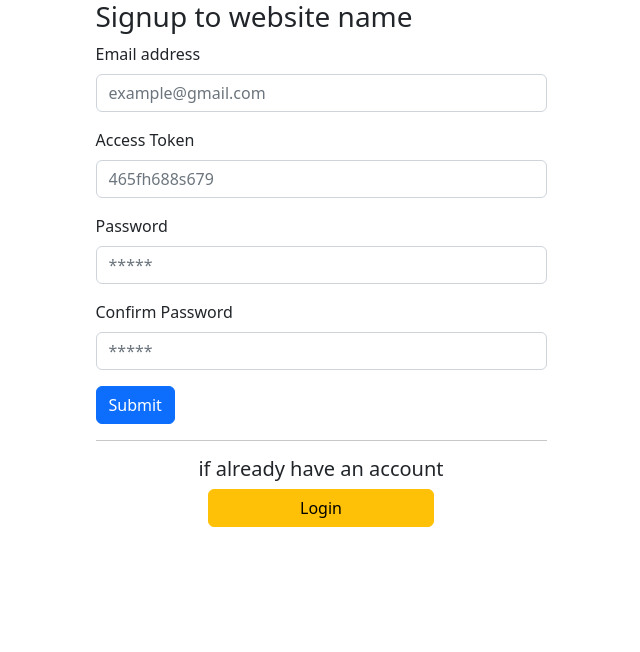
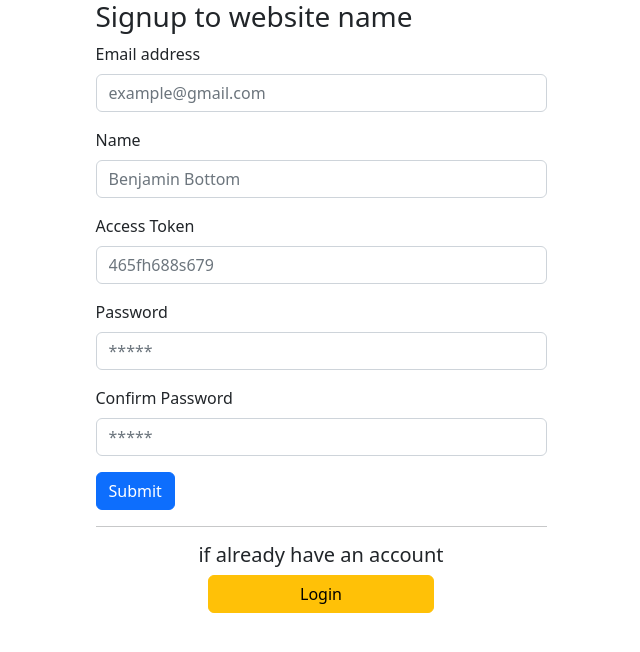
Before and after one commit to obeidarash/scam, a Django app: page /signup in a window 1280 px wide. Shown: the top 652 px of the page, without its empty margins (319-959 px from the left). Run offline with Django 4.2, Linux system fonts and the light colour scheme; parts of the project's set-up code (start-up, migrations or seed data) failed here and were passed over; some libraries are stand-ins or nearby versions.

Commit message:
add fullname to register from

```diff
--- a/templates/shared/navbar.html
+++ b/templates/shared/navbar.html
@@ -31,7 +31,7 @@
                     <ul class="dropdown-menu" aria-labelledby="navbarDropdownMenuLink">
                         <li><a class="dropdown-item" href="{% url 'users:profile' %}">Profile</a></li>
                         <li><a class="dropdown-item" href="{% url 'core:manifest' %}" target="_blank">Manifest</a></li>
-                        <li><a class="dropdown-item" href="#">Another action</a></li>
+                        <li><a class="dropdown-item" href="{% url 'core:contact' %}">Contact Us</a></li>
                         <li><a class="dropdown-item text-danger" href="{% url 'users:logout' %}">Exit</a></li>
                     </ul>
                 </li>
--- a/templates/users/signup.html
+++ b/templates/users/signup.html
@@ -22,6 +22,15 @@
                     {{ register_form.email|add_error_class:"is-invalid" }}
                     {% for error in register_form.email.errors %}
                         <div id="{{ register_form.email.id_for_label }}" class="invalid-feedback">
+                            {{ error }}
+                        </div>
+                    {% endfor %}
+                </div>
+                <div class="mb-3">
+                    <label for="{{ register_form.fullname.id_for_label }}" class="form-label">Name</label>
+                    {{ register_form.fullname|add_error_class:"is-invalid" }}
+                    {% for error in register_form.fullname.errors %}
+                        <div id="{{ register_form.fullname.id_for_label }}" class="invalid-feedback">
                             {{ error }}
                         </div>
                     {% endfor %}
--- a/users/forms.py
+++ b/users/forms.py
@@ -80,14 +80,14 @@ class RegisterForm(forms.Form):
         }
     ))
 
-    # fullname = forms.CharField(widget=forms.TextInput(
-    #     attrs={
-    #         'placeholder': 'Benjamin Bottom',
-    #         'name': 'fullname',
-    #         'id': 'fullname',
-    #         'class': 'form-control'
-    #     }
-    # ))
+    fullname = forms.CharField(widget=forms.TextInput(
+        attrs={
+            'placeholder': 'Benjamin Bottom',
+            'name': 'fullname',
+            'id': 'fullname',
+            'class': 'form-control'
+        }
+    ))
 
     access_token = forms.CharField(widget=forms.TextInput(
         attrs={
--- a/users/models.py
+++ b/users/models.py
@@ -9,7 +9,7 @@ from django_countries.fields import CountryField
 
 class UserManager(BaseUserManager):
 
-    def create_user(self, email, username, password=None):
+    def create_user(self, email, username, password=None, fullname=None):
         if not email:
             raise ValueError('Users must have an email address.')
         if not username:
@@ -17,6 +17,7 @@ class UserManager(BaseUserManager):
         user = self.model(
             email=self.normalize_email(email),
             username=username,
+            fullname=fullname,
         )
         user.set_password(password)
         user.save(using=self._db)
--- a/users/views.py
+++ b/users/views.py
@@ -74,9 +74,9 @@ def signup(request):
         if register_form.is_valid():
             email = register_form.cleaned_data.get('email')
             password = register_form.cleaned_data.get('password')
-            # fullname = register_form.cleaned_data.get('fullname')
+            fullname = register_form.cleaned_data.get('fullname')
             access_token = register_form.cleaned_data.get('access_token')
-            User.objects.create_user(username=email, email=email, password=password)
+            User.objects.create_user(username=email, email=email, password=password, fullname=fullname)
 
             #  login user after registration
             user = authenticate(request, email=email, password=password)
```
Also changed, not shown: db.sqlite3.
